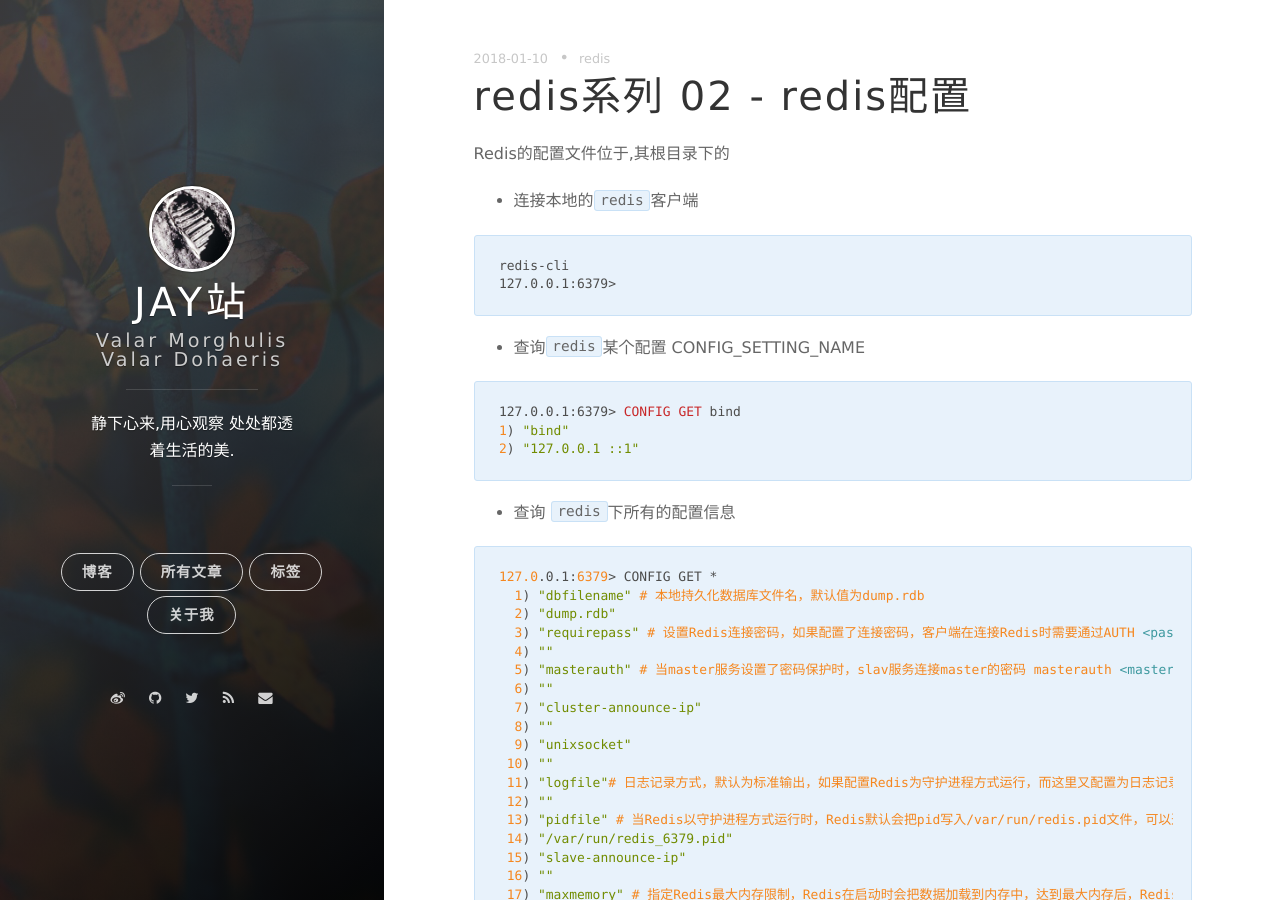
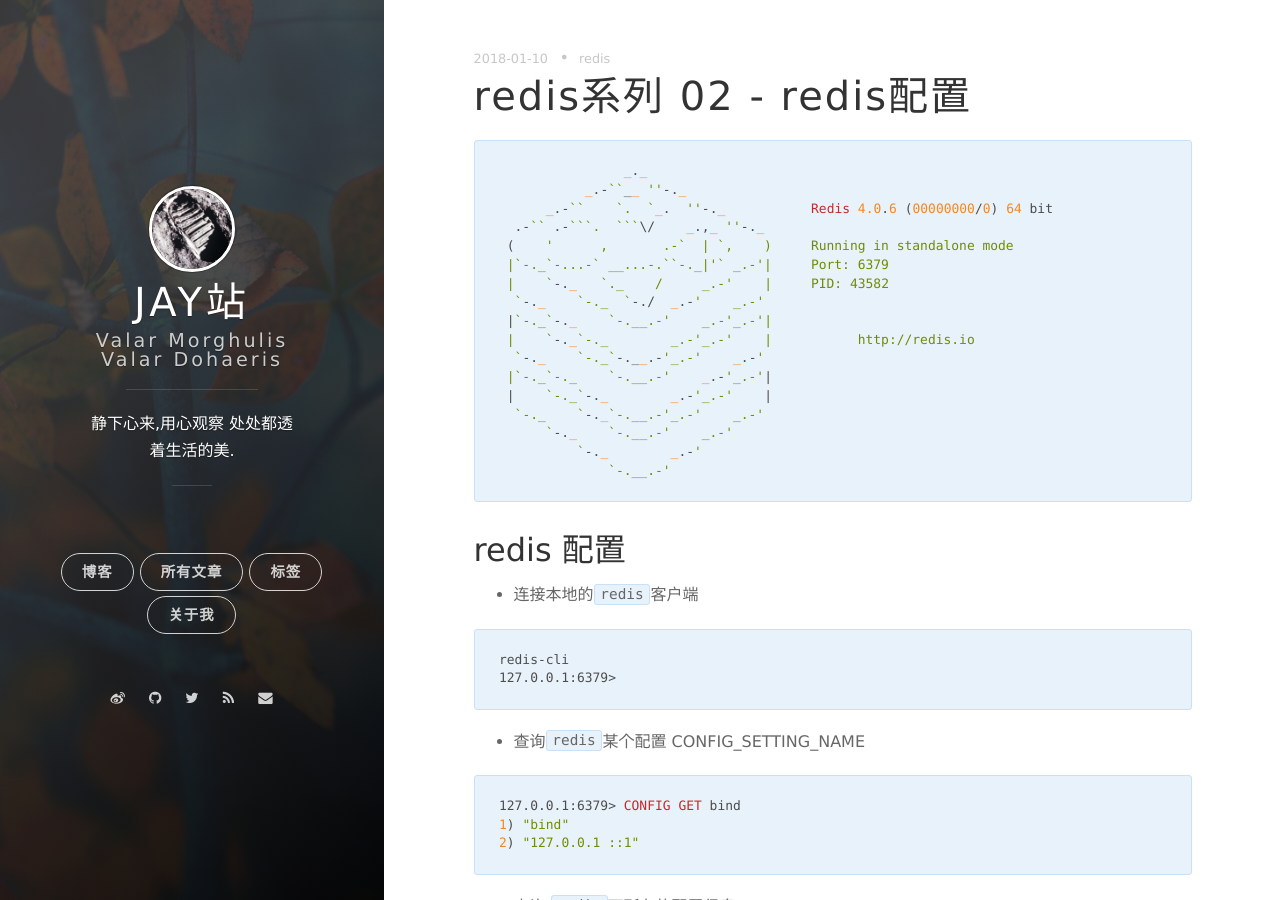
Before and after one commit to manajay/manajay.github.io, a Jekyll site: the page built from _posts/2018-01-10-redis-serial-02.md, in a window 1280 px wide and 900 px high. Built offline with Jekyll 4.4.1, drawn with Linux system fonts in a browser that asks for light colours; nearby versions of some CDN libraries; comment, search, counter and statistics services are not loaded.

Commit message:
update redis conf

````diff
--- a/_posts/2018-01-10-redis-serial-02.md
+++ b/_posts/2018-01-10-redis-serial-02.md
@@ -5,7 +5,28 @@ tag: redis
 date: 2018-01-10 14:48:20 +09:00
 ---
 
-Redis的配置文件位于,其根目录下的
+```
+                _._
+           _.-``__ ''-._
+      _.-``    `.  `_.  ''-._           Redis 4.0.6 (00000000/0) 64 bit
+  .-`` .-```.  ```\/    _.,_ ''-._
+ (    '      ,       .-`  | `,    )     Running in standalone mode
+ |`-._`-...-` __...-.``-._|'` _.-'|     Port: 6379
+ |    `-._   `._    /     _.-'    |     PID: 43582
+  `-._    `-._  `-./  _.-'    _.-'
+ |`-._`-._    `-.__.-'    _.-'_.-'|
+ |    `-._`-._        _.-'_.-'    |           http://redis.io
+  `-._    `-._`-.__.-'_.-'    _.-'
+ |`-._`-._    `-.__.-'    _.-'_.-'|
+ |    `-._`-._        _.-'_.-'    |
+  `-._    `-._`-.__.-'_.-'    _.-'
+      `-._    `-.__.-'    _.-'
+          `-._        _.-'
+              `-.__.-'
+```
+
+
+## redis 配置
 
 * 连接本地的`redis`客户端
 
@@ -204,6 +225,8 @@ redis-cli
 
 * 直接编辑 `redis.conf`文件
 
+![redis-conf](/assets/post/redis-config.png)
+
 
 * 通过 `CONFIG set`命令更新
 
````
Also changed, not shown: assets/post/redis-config.png (added).
